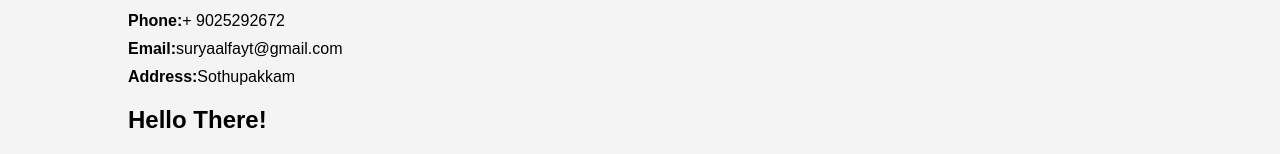
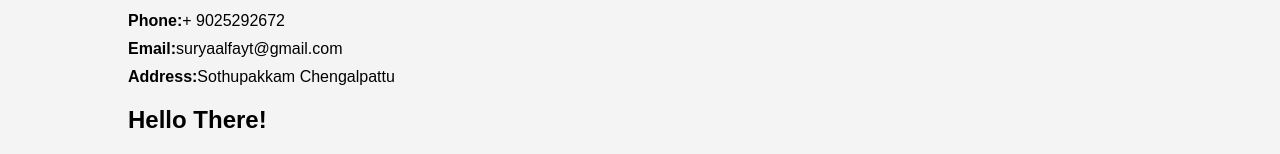
Before and after one commit to manikandan274/digital_protfolio_, a plain HTML site: page index.html in a window 1280 px wide. Shown: the part 407-561 px from the top of the page. Drawn offline with Linux system fonts and the light colour scheme.

Commit message:
Update index.html

```diff
--- a/index.html
+++ b/index.html
@@ -24,7 +24,7 @@
                         <li><span>Full Name:</span>Manikandan</li>
                         <li><span>Phone:</span>+ 9025292672</li>
                         <li><span>Email:</span>suryaalfayt@gmail.com</li>
-                        <li><span>Address:</span>Sothupakkam</li>
+                        <li><span>Address:</span>Sothupakkam Chengalpattu</li>
                     </ul>
                 </div>
                 <div class="col-md-8">
```
